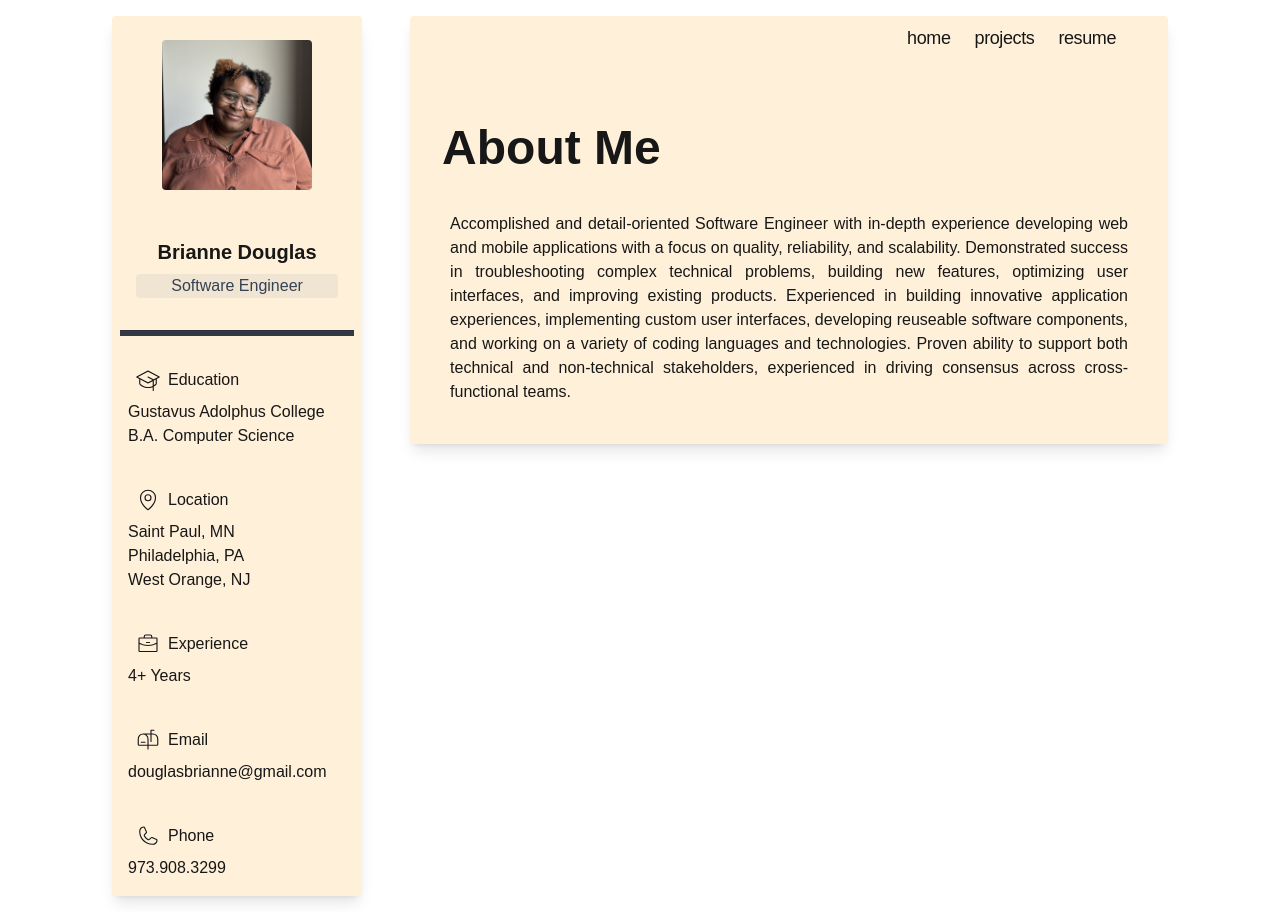
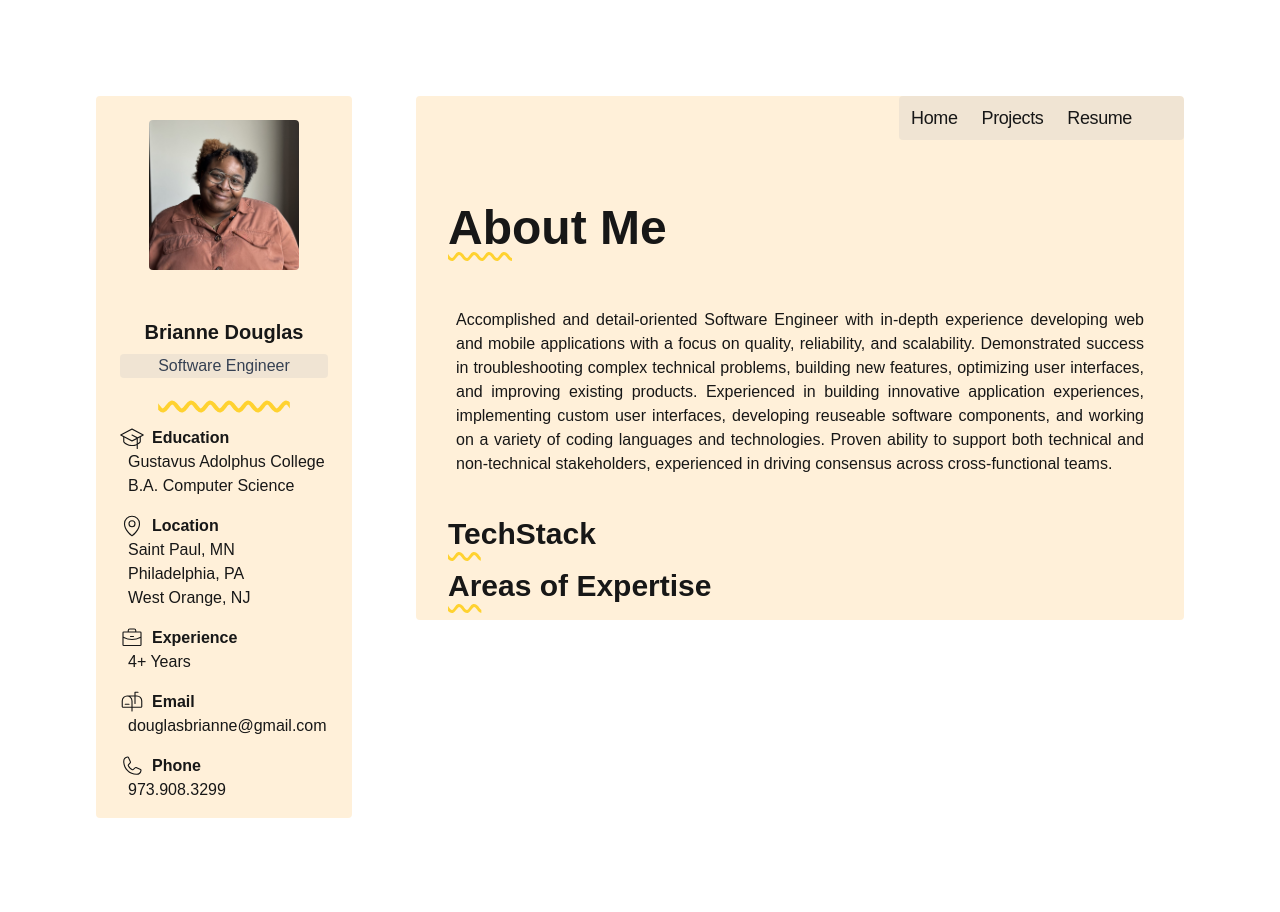
Before and after one commit to starbeezus/portfolio, a Next.js app: page / in a window 1280 px wide. After the commit the page ends 818 px from the top, so only its background shows below. Built offline with nearby package versions, Linux system fonts and the light colour scheme.

Commit message:
updated card, header,  and siderail

```diff
--- a/src/app/layout.tsx
+++ b/src/app/layout.tsx
@@ -3,7 +3,7 @@ import { Geist, Geist_Mono } from 'next/font/google'
 import '@/resources/globals.css'
 import { Navigation } from '@/components/Navigation'
 import { Header } from '@/components/Header'
-import { Card } from '@/components/Card'
+import { DashboardCard } from '@/components/DashboardCard'
 import { SideRail } from '@/components/sideRail/SideRail'
 
 const geistSans = Geist({
@@ -31,16 +31,16 @@ export default function RootLayout({
       lang="en"
       className={`${geistSans.variable} ${geistMono.variable} h-full antialiased`}
     >
-      <body className="min-h-full flex flex-row gap-4">
-        <div className="basis-xs ml-24 max-w-xs ">
+      <body className="min-h-full flex flex-row gap-16">
+        <div className="basis-3xs ml-24 max-w-xs ">
           <SideRail />
         </div>
-        <div className="basis-4xl max-w-4xl mr-24">
-          <Card>
+        <div className="basis-3xl max-w-4xl mr-24">
+          <DashboardCard>
             <Navigation />
-            <Header />
+            <Header size="title" />
             {children}
-          </Card>
+          </DashboardCard>
         </div>
       </body>
     </html>
--- a/src/app/page.tsx
+++ b/src/app/page.tsx
@@ -1,62 +1,13 @@
+import { Header } from '@/components/Header'
 import { Strings } from '@/resources/strings'
 export default function AboutMe() {
   return (
     <div>
       <main>
         <div className="m-10 text-justify">{Strings.AboutMe.summary}</div>
+        <Header optionalName="TechStack" size="header" />
+        <Header optionalName="Areas of Expertise" size="header" />
       </main>
     </div>
-    // <div className="flex flex-col flex-1 items-center justify-center bg-zinc-50 font-sans dark:bg-black">
-    //   <main className="flex flex-1 w-full max-w-3xl flex-col items-center justify-between py-32 px-16 bg-white dark:bg-black sm:items-start">
-
-    //     <div className="flex flex-col items-center gap-6 text-center sm:items-start sm:text-left">
-    //       <h1 className="max-w-xs text-3xl font-semibold leading-10 tracking-tight text-black dark:text-zinc-50">
-    //         To get started, edit the page.tsx file.
-    //       </h1
-    //       <p className="max-w-md text-lg leading-8 text-zinc-600 dark:text-zinc-400">
-    //         Looking for a starting point or more instructions? Head over to{' '}
-    //         <a
-    //           href="https://vercel.com/templates?framework=next.js&utm_source=create-next-app&utm_medium=appdir-template-tw&utm_campaign=create-next-app"
-    //           className="font-medium text-zinc-950 dark:text-zinc-50"
-    //         >
-    //           Templates
-    //         </a>{' '}
-    //         or the{' '}
-    //         <a
-    //           href="https://nextjs.org/learn?utm_source=create-next-app&utm_medium=appdir-template-tw&utm_campaign=create-next-app"
-    //           className="font-medium text-zinc-950 dark:text-zinc-50"
-    //         >
-    //           Learning
-    //         </a>{' '}
-    //         center.
-    //       </p>
-    //     </div>
-    //     <div className="flex flex-col gap-4 text-base font-medium sm:flex-row">
-    //       <a
-    //         className="flex h-12 w-full items-center justify-center gap-2 rounded-full bg-foreground px-5 text-background transition-colors hover:bg-[#383838] dark:hover:bg-[#ccc] md:w-39.5"
-    //         href="https://vercel.com/new?utm_source=create-next-app&utm_medium=appdir-template-tw&utm_campaign=create-next-app"
-    //         target="_blank"
-    //         rel="noopener noreferrer"
-    //       >
-    //         <Image
-    //           className="dark:invert"
-    //           src="/vercel.svg"
-    //           alt="Vercel logomark"
-    //           width={16}
-    //           height={16}
-    //         />
-    //         Deploy Now
-    //       </a>
-    //       <a
-    //         className="flex h-12 w-full items-center justify-center rounded-full border border-solid border-black/8 px-5 transition-colors hover:border-transparent hover:bg-black/4 dark:border-white/[.145] dark:hover:bg-[#1a1a1a] md:w-39.5"
-    //         href="https://nextjs.org/docs?utm_source=create-next-app&utm_medium=appdir-template-tw&utm_campaign=create-next-app"
-    //         target="_blank"
-    //         rel="noopener noreferrer"
-    //       >
-    //         Documentation
-    //       </a>
-    //     </div>
-    //   </main>
-    // </div>
   )
 }
--- a/src/app/projects/page.tsx
+++ b/src/app/projects/page.tsx
@@ -0,0 +1,3 @@
+export default function Projects() {
+  return <div className="m-10">Hello World</div>
+}
--- a/src/app/resume/page.tsx
+++ b/src/app/resume/page.tsx
@@ -0,0 +1,3 @@
+export default function Resume() {
+  return <div className="m-10">Hello World</div>
+}
--- a/src/components/Card.tsx
+++ b/src/components/DashboardCard.tsx
@@ -1,15 +1,20 @@
 import Image, { StaticImageData } from 'next/image'
 
-interface CardProps {
+interface DashboardCardProps {
   title?: string
   description?: string
   image?: StaticImageData | string
   children?: React.ReactNode
 }
 
-export function Card({ title, description, image, children }: CardProps) {
+export function DashboardCard({
+  title,
+  description,
+  image,
+  children,
+}: DashboardCardProps) {
   return (
-    <div className="rounded  min-w-fit overflow-hidden shadow-lg bg-amber-500/15  hover:shadow-xl transition-shadow duration-300 m-4">
+    <div className="rounded min-w-fit overflow-hidden bg-amber-500/15 mt-24">
       {image && title && description && (
         <div>
           <Image
@@ -20,7 +25,7 @@ export function Card({ title, description, image, children }: CardProps) {
           />
           <div className="p-6">
             <h2 className="text-xl text-center font-semibold mb-2">{title}</h2>
-            <p className="text-gray-700 text-center text-base rounded bg-gray-400/15">
+            <p className="text-gray-700 text-center text-base rounded bg-gray-400/15 underline decoration-wavy decoration-4 underline-offset-30 decoration-amber-300 mb-6">
               {description}
             </p>
           </div>
--- a/src/components/Header.tsx
+++ b/src/components/Header.tsx
@@ -2,7 +2,14 @@
 
 import { usePathname } from 'next/navigation'
 
-export function Header() {
+type SizeOption = 'title' | 'header' | 'subHeader'
+
+interface HeaderProps {
+  size: SizeOption
+  optionalName?: string
+}
+
+export function Header({ optionalName, size }: HeaderProps) {
   const pathname = usePathname()
   let name: string
 
@@ -15,8 +22,49 @@ export function Header() {
       break
     case '/resume':
       name = 'Resume'
+      break
     default:
       name = ''
   }
-  return <h1 className="text-5xl font-black ml-8 mb-10">{name}</h1>
+  function splitter(name: string, firstPart: boolean) {
+    const nameArray = [...name!]
+    if (firstPart) {
+      return nameArray.splice(0, 2).join('')
+    } else {
+      return nameArray.splice(2).join('')
+    }
+  }
+
+  if (size === 'title') {
+    return (
+      <div className="flex">
+        <h1 className="text-5xl font-black ml-8 mb-4 underline decoration-wavy decoration-3 underline-offset-8 decoration-amber-300">
+          {splitter(name, true)}
+        </h1>
+        <h1 className="text-5xl font-black mb-4">{splitter(name, false)}</h1>
+      </div>
+    )
+  } else if (size === 'header') {
+    return (
+      <div className="flex">
+        <h1 className="text-3xl font-black ml-8 mb-4 underline decoration-wavy decoration-3 underline-offset-8 decoration-amber-300">
+          {splitter(optionalName ? optionalName : ' ', true)}
+        </h1>
+        <h1 className="text-3xl font-black mb-4">
+          {splitter(optionalName ? optionalName : ' ', false)}
+        </h1>
+      </div>
+    )
+  } else {
+    return (
+      <div className="flex">
+        <h1 className="text-2xl font-black ml-8 mb-4 underline decoration-wavy decoration-3 underline-offset-8 decoration-amber-300">
+          {splitter(optionalName ? optionalName : ' ', true)}
+        </h1>
+        <h1 className="text-2xl font-black mb-4">
+          {splitter(optionalName ? optionalName : ' ', false)}
+        </h1>
+      </div>
+    )
+  }
 }
--- a/src/components/Navigation.tsx
+++ b/src/components/Navigation.tsx
@@ -3,27 +3,27 @@ import Link from 'next/link'
 const navItems = [
   {
     path: '/',
-    name: 'home',
+    name: 'Home',
   },
   {
     path: '/projects',
-    name: 'projects',
+    name: 'Projects',
   },
   {
     path: '/resume',
-    name: 'resume',
+    name: 'Resume',
   },
 ]
 
 export function Navigation() {
   return (
-    <aside className="-ml-2 mb-16 tracking-tight">
+    <aside className="-ml-2 mb-16 tracking-tight ">
       <div className="lg:sticky lg:top-20">
         <nav
           className="flex flex-row-reverse relative px-0 pb-0 fade md:overflow-auto scroll-pr-6 md:relative"
           id="nav"
         >
-          <div className="flex flex-row space-x-0 pr-10">
+          <div className="flex flex-row bg-gray-400/15 rounded space-x-0 pr-10">
             {navItems.map(({ path, name }) => {
               return (
                 <Link
--- a/src/components/sideRail/SideRail.tsx
+++ b/src/components/sideRail/SideRail.tsx
@@ -1,16 +1,16 @@
-import { Card } from '../Card'
+import { DashboardCard } from '../DashboardCard'
 import profilePic from '@/images/profilePic.jpeg'
 import { SideRailItems } from './SideRailItems'
 
 export function SideRail() {
   return (
-    <Card
+    <DashboardCard
       title="Brianne Douglas"
       description="Software Engineer"
       image={profilePic}
     >
-      <hr className="bg-gray-900/85 border-gray-900/15 h-1.5 m-2" />
+      {/* <hr className="bg-amber-300 border-amber-300 rounded h-1.5 ml-4 mr-4 mb-5" /> */}
       <SideRailItems />
-    </Card>
+    </DashboardCard>
   )
 }
--- a/src/components/sideRail/SideRailItems.tsx
+++ b/src/components/sideRail/SideRailItems.tsx
@@ -52,19 +52,19 @@ export function SideRailItems() {
       {sideRailItems.map((item) => {
         const Icon = item.icon
         return (
-          <div key={item.id} className=" m-4">
+          <div key={item.id} className="ml-4 mb-4">
             <div className="flex flex-row">
-              <Icon className="m-2 self-center rounded h-6 w-6" />
-              <div className="self-center">{item.name}</div>
+              <Icon className="ml-2 mr-2 self-center rounded h-6 w-6" />
+              <div className="self-center font-semibold">{item.name}</div>
             </div>
             {Array.isArray(item.info) ? (
               item.info.map((infoItem, i) => (
-                <div key={i} className="">
+                <div key={i} className="ml-4">
                   {infoItem}
                 </div>
               ))
             ) : (
-              <div>{item.info}</div>
+              <div className="ml-4">{item.info}</div>
             )}
           </div>
         )
```
